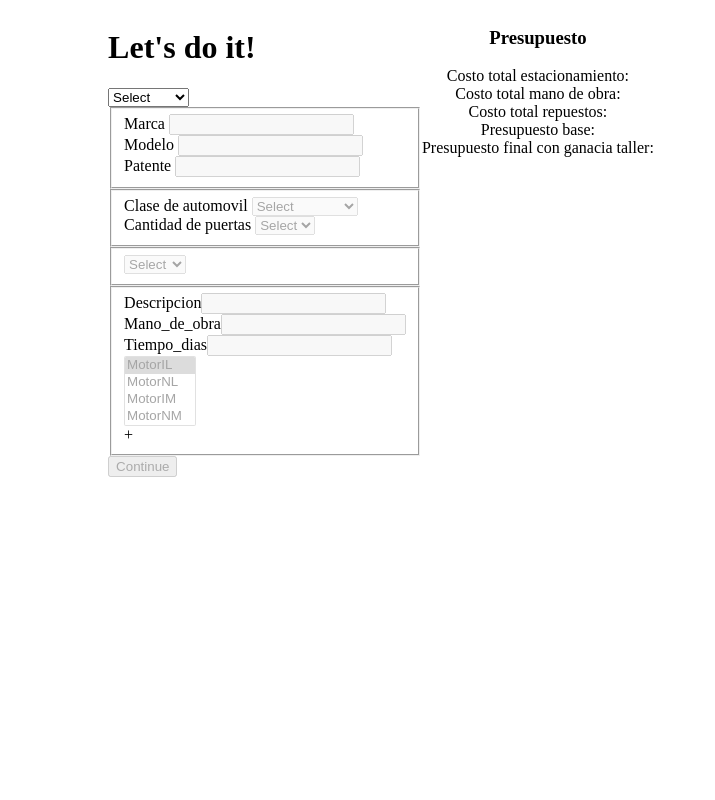
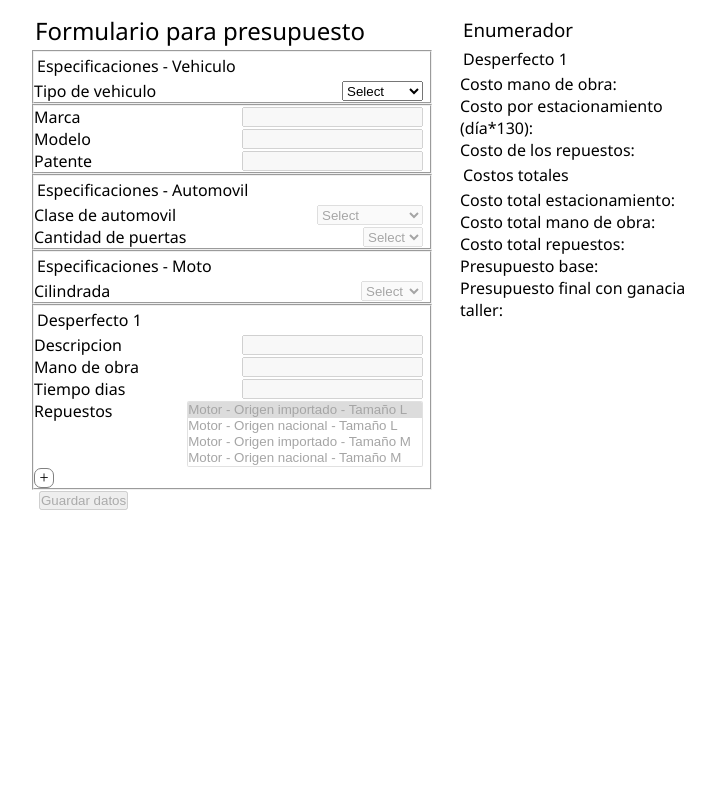
Before and after one commit to nahuel-nicolas/budget, a Django app: page / in a window 1280 px wide. Shown: the whole page, without its empty margins (259-974 px from the left). Run offline with Django 4.2, Linux system fonts and the light colour scheme; data comes from the database, SQL or seed files in the repository; both versions use the stored data as it was after the commit; data that the repository does not hold is empty.

Commit message:
form javascript functionally finished

```diff
--- a/budget/budget/settings.py
+++ b/budget/budget/settings.py
@@ -25,7 +25,7 @@ SECRET_KEY = 'django-insecure-7!g3h0lv2hq_5stq=wx49bc#%a-qn!i*fo%6$gc5l2qrbm)xf_
 # SECURITY WARNING: don't run with debug turned on in production!
 DEBUG = True
 
-ALLOWED_HOSTS = []
+ALLOWED_HOSTS = ["192.168.1.44", "127.0.0.1"]
 
 
 # Application definition
--- a/budget/budget_app/static/budget_app/app.js
+++ b/budget/budget_app/static/budget_app/app.js
@@ -29,12 +29,6 @@ const vehicle_dynamic_data = {
     "car_doors": null,
     "bike_engine_size": null,
 }
-// const relevant_replacement_dynamic_data = {
-//     "vehicle_type": null,
-//     "car_types": null,
-//     "car_doors": null,
-//     "bike_engine_size": null,
-// }
 
 function getDynamicWebInputs(vehicle_dynamic_data, failureContainerParent_id=null) {
     const dynamicWebInputs = {}
@@ -58,9 +52,11 @@ const dynamicWebInputs = getDynamicWebInputs(vehicle_dynamic_data, null);
 const generic_specifications = form.querySelector("#generic_specifications");
 const car_specifications = form.querySelector("#car_specifications");
 const bike_specifications = form.querySelector("#bike_specifications");
+const failureContainerPusherButton = failure_fieldset.querySelector("#pusher_button")
 const submit_button = form.querySelector("#submit_button")
 const fieldsets = [
-    generic_specifications, car_specifications, bike_specifications, failure_fieldset, submit_button
+    generic_specifications, car_specifications, bike_specifications, failure_fieldset,
+    submit_button
 ];
 
 for (const fieldSet of fieldsets) {
@@ -126,7 +122,12 @@ function addEventsToDynamicWebInputs() {
         currentDynamicWebInput.addEventListener('change', (event) => {
             vehicle_dynamic_data[currentDynamicWebInputName] = event.target.value;
             checkForChanges();
-            console.log(vehicle_dynamic_data);
+            const replacementOptionsRelatedInputs = new Set(
+                ["bike_engine_size", "car_types"]
+            );
+            if (replacementOptionsRelatedInputs.has(currentDynamicWebInputName)) {
+                updateReplacementOptions();
+            }
         });
     }
 }
@@ -234,7 +235,6 @@ function addEventsToFailureWebInputsList() {
                     failureSectionDataPointers[i][failureFieldName].textContent = event.target.value;
 
                 }
-                console.log(failure_dynamic_data);
                 updateTotalBudget();
                 checkForChanges();
             });
@@ -316,16 +316,7 @@ function getAvailableReplacementsData() {
     let availableReplacementImportedStatus, availableReplacementSize;
     if (vehicle_dynamic_data["vehicle_type"] == "bike") {
         availableReplacementImportedStatus = false;
-        const bikeEngineSize = getBikeEngineSize(vehicle_dynamic_data["vehicle_type"]);
-        if (bikeEngineSize !== null) {
-            if (bikeEngineSize < 200) {
-                availableReplacementSize = "S";
-            } else if (bikeEngineSize > 400) {
-                availableReplacementSize = "L";
-            } else {
-                availableReplacementSize = "M";
-            }
-        }
+        availableReplacementSize = vehicle_dynamic_data["bike_engine_size"];
     } else if (vehicle_dynamic_data["vehicle_type"] == "car") {
         const carType = vehicle_dynamic_data["car_types"];
         if (carType !== null) {
@@ -345,19 +336,22 @@ function getAvailableReplacementsData() {
 }
 
 function getAvailableReplacements() {
-    const {
-        availableReplacementImportedStatus, availableReplacementSize
-    } = getAvailableReplacementsData();
+    const availableReplacementsData = getAvailableReplacementsData();
+    let availableReplacementImportedStatus = availableReplacementsData[0];
+    let availableReplacementSize = availableReplacementsData[1];
     if (availableReplacementImportedStatus == null || availableReplacementSize == null) {
         return replacement_objects_json;
     }
-    const availableReplacements = replacementCategories[`${availableReplacementImportedStatus}_${availableReplacementSize}`];
+    const importedStatus = availableReplacementImportedStatus == true ? 'importado' : 'nacional';
+    const availableReplacements = replacementCategories[
+        `${importedStatus}_${availableReplacementSize}`
+    ];
     return availableReplacements;
 }
 function getReplacementOptions() {
-    const availableRemplacements = getAvailableReplacements()
+    const availableReplacements = getAvailableReplacements();
     const replacementOptions = [];
-    for (const currentReplacementData of availableRemplacements) {
+    for (const currentReplacementData of availableReplacements) {
         const replacementTitle = getCustomWebElement(
             webElementType="span",
             attributes={
@@ -372,7 +366,7 @@ function getReplacementOptions() {
                 "class": "imported_span",
             },
             children=[],
-            text=currentReplacementData.fields.importado === true ? "I" : "N",
+            text=currentReplacementData.fields.importado === true ? " - Origen importado" : " - Origen nacional",
         );
         const replacementSizeSpan = getCustomWebElement(
             webElementType="span",
@@ -380,7 +374,7 @@ function getReplacementOptions() {
                 "class": "size_span",
             },
             children=[],
-            text=currentReplacementData.fields.size,
+            text=` - Tamaño ${currentReplacementData.fields.size}`,
         );
         const replacementInfoContainer = getCustomWebElement(
             webElementType="div",
@@ -401,7 +395,7 @@ function getReplacementOptions() {
     }
     return replacementOptions;
 }
-
+const replacementSelectList = []
 function getReplacementsFieldContainer(parentId) {
     const field_id = `id_${parentId}_replacements`
     const replacements_label = getCustomWebElement(
@@ -410,16 +404,20 @@ function getReplacementsFieldContainer(parentId) {
             "for": field_id,
         },
         children=[],
+        text="Repuestos"
     );
     const replacements_select = getCustomWebElement(
         webElementType="select",
         attributes={
+            "class": "replacements_select",
             "name": `${parentId}_field_container`,
             "id": field_id,
         },
         children=getReplacementOptions(),
     );
     replacements_select.multiple = true
+    replacementSelectList.push(replacements_select);
+
     const field_container = getCustomWebElement(
         webElementType="div",
         attributes={
@@ -431,7 +429,13 @@ function getReplacementsFieldContainer(parentId) {
 }
 
 function getFailureFieldContainers(parentId, failure_fields) {
-    const failure_field_containers = [];
+    const field_container_title = getCustomWebElement(
+        'h4',
+        {},
+        [],
+        `Desperfecto ${(parseInt(parentId) + 1).toString()}`
+    );
+    const failure_field_containers = [field_container_title];
     for (const fieldName of failure_fields) {
         if (fieldName != 'id') {
             const field_id = `id_${parentId}_${fieldName}`
@@ -463,7 +467,7 @@ function getFailureFieldContainers(parentId, failure_fields) {
                     "for": field_id,
                 },
                 children=[],
-                text=capitalizeFirstLetter(fieldName),
+                text=`${capitalizeFirstLetter(fieldName.replace(/_/g, " "))} `,
             );
             const field_container = getCustomWebElement(
                 webElementType="div",
@@ -498,11 +502,23 @@ const failureSectionDataPointers = [];
 
 function addFailureSectionToEnumerator(parentId) {
     const failureSectionId = `id_fs_${parentId}`
+    const sectionTitle = getCustomWebElement(
+        'h4',
+        {},
+        [],
+        `Desperfecto ${(parseInt(parentId) + 1).toString()}`
+    );
     const failureDescription = getCustomWebElement(
         'span',
         {
             'id': `${failureSectionId}_descripcion`
         }
+    );
+    const workersCostTitle = getCustomWebElement(
+        'span',
+        {},
+        [],
+        "Costo mano de obra:"
     );
     const workersCost = getCustomWebElement(
         'span',
@@ -510,11 +526,23 @@ function addFailureSectionToEnumerator(parentId) {
             'id': `${failureSectionId}_mano_de_obra`
         }
     );
+    const parkingCostTitle = getCustomWebElement(
+        'span',
+        {},
+        [],
+        "Costo por estacionamiento (día*130):"
+    );
     const tiempoDias = getCustomWebElement(
         'span',
         {
             'id': `${failureSectionId}_tiempo_dias`
         }
+    );
+    const replacementsCostTitle = getCustomWebElement(
+        'span',
+        {},
+        [],
+        "Costo de los repuestos:"
     );
     const replacementsCost = getCustomWebElement(
         'span',
@@ -528,7 +556,10 @@ function addFailureSectionToEnumerator(parentId) {
             'id': `${failureSectionId}_container`,
             'class': 'container'
         },
-        [failureDescription, workersCost, tiempoDias, replacementsCost]
+        [
+            sectionTitle, failureDescription, workersCostTitle, workersCost,
+            parkingCostTitle, tiempoDias, replacementsCostTitle, replacementsCost
+        ]
     );
     failureSectionDataPointers[parentId] = {
         'descripcion': failureDescription,
@@ -557,11 +588,17 @@ function addFailureContainer()
 }
 
 function addFailureContainerPusherButton() {
-    const failureContainerPusherButton = failure_fieldset.querySelector("#pusher_button")
     failureContainerPusherButton.addEventListener('click', () => {
         addFailureContainer();
     });
 }
 
+function updateReplacementOptions() {
+    for (const currentReplacementSelect of replacementSelectList) {
+        const newOptions = getReplacementOptions();
+        currentReplacementSelect.replaceChildren(...newOptions);
+    }
+}
+
 addFailureContainer();
 addFailureContainerPusherButton();
--- a/budget/budget_app/static/budget_app/style.css
+++ b/budget/budget_app/static/budget_app/style.css
@@ -1,27 +1,84 @@
-body {
+*, *:focus, *:hover {
+  outline: none;
+  font-weight: normal;
+}
+
+* {
+  margin: 0;
+  padding: 0;
+  box-sizing: border-box;
+}
+
+h4, h3, h2 {
+  margin: 3px;
+  font-family: "Segoe UI", "Open Sans", "Helvetica Neue", sans-serif;
+  font-weight: 500;
+}
+
+input, select {
+  margin: 1px 7px;
+}
+
+span, label, h4 {
+  font-family: "Segoe UI", "Open Sans", "Helvetica Neue", sans-serif;
+  font-size: medium;
+}
+
+#pusher_button {
+  cursor: pointer;
+  border: 1px solid grey;
+  border-radius: 7px;
+  width: 20px;
+  text-align: center;
+}
+
+#main_container {
   display: flex;
   flex-direction: row;
   justify-content: center;
   align-items: flex-start;
+  width: 100%;
 }
-
-#enumerator {
+#main_container #form_container #vehicle_form {
+  margin: 14px;
+  width: 400px;
+}
+#main_container #form_container #vehicle_form fieldset .field_container {
+  display: flex;
+  justify-content: space-between;
+}
+#main_container #enumerator {
+  margin: 14px;
+  width: 270px;
   display: flex;
   flex-direction: column;
   justify-content: center;
-    align-items: center;
 }
-
-#enumerator #failures {
+#main_container #enumerator #failures {
   display: flex;
   flex-direction: column;
   justify-content: center;
-    align-items: center;
 }
-
-#enumerator #failures .container {
+#main_container #enumerator #failures .container {
   display: flex;
   flex-direction: column;
   justify-content: center;
+}
+
+@media screen and (max-width: 700px) {
+  body #main_container {
+    flex-direction: column;
     align-items: center;
   }
+  body #main_container #form_container {
+    margin-top: 50px;
+  }
+  body #main_container #form_container #vehicle_form {
+    display: flex;
+    flex-direction: column;
+    width: 350px;
+    margin: 0;
+  }
+}
+
+/*# sourceMappingURL=style.css.map */
--- /dev/null
+++ b/budget/budget_app/static/budget_app/style.scss
@@ -0,0 +1,101 @@
+*,*:focus,*:hover{
+    outline:none;
+    font-weight: normal;
+}
+
+* {
+    margin: 0;
+    padding: 0;
+    box-sizing: border-box;
+}
+
+h4, h3, h2 {
+    margin: 3px;
+    font-family: 'Segoe UI', 'Open Sans', 'Helvetica Neue', sans-serif;
+    font-weight: 500;
+}
+input, select {
+    margin: 1px 7px;
+}
+span, label, h4 {
+    font-family: 'Segoe UI', 'Open Sans', 'Helvetica Neue', sans-serif;
+    font-size: medium;
+}
+#pusher_button {
+    cursor: pointer;
+    border: 1px solid grey;
+    border-radius: 7px;
+    width: 20px;
+    text-align: center;
+}
+
+body {
+
+}
+
+#main_container {
+    display: flex;
+    flex-direction: row;
+    justify-content: center;
+    align-items: flex-start;
+    width: 100%;
+
+    #form_container {
+        #vehicle_form {
+            margin: 14px;
+            width: 400px;
+            fieldset {
+                .field_container {
+                    display: flex;
+                    justify-content: space-between;
+                }
+            }
+        }
+
+    }
+
+    #enumerator {
+        margin: 14px;
+        width: 270px;
+        display: flex;
+        flex-direction: column;
+        justify-content: center;
+
+        #failures {
+            display: flex;
+            flex-direction: column;
+            justify-content: center;
+
+            .container {
+                display: flex;
+                flex-direction: column;
+                justify-content: center;
+            }
+        }
+    }
+}
+
+@media screen and (max-width: 700px) {
+    body {
+        #main_container {
+            flex-direction: column;
+            align-items: center;
+
+            #form_container {
+                margin-top: 50px;
+                #vehicle_form {
+                    display: flex;
+                    flex-direction: column;
+                    width: 350px;
+                    margin: 0;
+
+
+
+                    .field_container {
+                        // flex-direction: column;
+                    }
+                }
+            }
+        }
+    }
+}
--- a/budget/budget_app/templates/budget_app/index.html
+++ b/budget/budget_app/templates/budget_app/index.html
@@ -1,14 +1,24 @@
 {% load static %}
+<meta charset="UTF-8">
+<meta http-equiv="X-UA-Compatible" content="IE=edge">
+<meta name="viewport" content="width=device-width, initial-scale=1.0s">
 <link rel="stylesheet" href="{% static 'budget_app/style.css' %}">
+<div id="main_container">
     <div id="form_container">
-    <h1>Let's do it!</h1>
         <form action="{% url 'budget_app:save_budget' %}"" method="post" id="vehicle_form">
+            <h2>Formulario para presupuesto</h2>
             {% csrf_token %}
+            <fieldset>
+                <h4>Especificaciones - Vehiculo</h4>
+                <div class="field_container">
+                    <label for="id_vehicle_type">Tipo de vehiculo</label>
                     <select name="vehicle_type" id="id_vehicle_type" required>
                         <option value="none">Select</option>
                         <option value="bike">Moto</option>
                         <option value="car">Automovil</option>
                     </select>
+                </div>
+            </fieldset>
             <fieldset id="generic_specifications">
                 {% for field in vehiculo.fields %}
                 <div class="field_container">
@@ -18,6 +28,7 @@
                 {% endfor %}
             </fieldset>
             <fieldset id="car_specifications">
+                <h4>Especificaciones - Automovil</h4>
                 <div class="field_container">
                     <label for="car_types">Clase de automovil</label>
                     <select name="car_types" id="id_car_types">
@@ -39,24 +50,29 @@
                 </div>
             </fieldset>
             <fieldset id="bike_specifications">
+                <h4>Especificaciones - Moto</h4>
+                <div class="field_container">
+                    <label for="id_bike_engine_size">Cilindrada</label>
                     <select name="engine_size" id="id_bike_engine_size">
                         <option value="">Select</option>
                         <option value="S">125 cc</option>
                         <option value="M">250 cc</option>
                         <option value="L">500 cc</option>
                     </select>
+                </div>
             </fieldset>
             <fieldset id="failure_fieldset">
                 <div id="main_failure_container" class="container"></div>
                 <div id="pusher_button">+</div>
             </fieldset>
             <input type="number" name="failure_counter" id="id_failure_counter">
-        <input type="submit" value="Continue" name="continue" id="submit_button">
+            <input type="submit" value="Guardar datos" name="submit" id="submit_button">
         </form>
     </div>
     <div id="enumerator">
-    <h3 id="vehicle_name">Presupuesto</h3>
+        <h3 id="enumerator-title">Enumerador</h3>
         <div id="failures"></div>
+        <h4>Costos totales</h4>
         <span>Costo total estacionamiento:</span>
         <span id="total_parking_cost"></span>
         <span>Costo total mano de obra:</span>
@@ -68,6 +84,7 @@
         <span>Presupuesto final con ganacia taller:</span>
         <span id="total"></span>
     </div>
+</div>
 <script>
     const replacement_objects_json = {{ repuesto.model_json | safe }};
     const failure_fields = {{ desperfecto.fields | safe }};
--- a/budget/budget_app/views.py
+++ b/budget/budget_app/views.py
@@ -10,22 +10,19 @@ from django.urls import reverse
 #     context = {'latest_question_list': latest_question_list}
 #     return render(request, 'polls/index.html', context)
 
-# modelList = [Automovil, Moto, Desperfecto, Repuesto, Vehiculo]
-"""
-Pass dict of fields.
-With dict of fields make an object with all the dynamic data inputs.
-Add event to dynamic data inputs.
-Separate general dynamic data, relevant replacement dynamic data, failure dynamic data
-Create box enumerator
-Active post button
-Call jose
-Css
-"""
+modelList = [Automovil, Moto, Desperfecto, Repuesto, Vehiculo]
+
 def getModelFields(model):
     return [field.name for field in model._meta.fields]
 
+def getAllModelFields():
+    allModelFields = {}
+    for currentModel in modelList:
+        currentModelName = currentModel.__name__.lower()
+        allModelFields[currentModelName] = getModelFields(currentModel)
+    return allModelFields
+
 def getModelData(model, isAbstract=False):
-    # modelName = model.__name__.lower()
     value = {
         "fields": getModelFields(model),
     }
@@ -66,7 +63,6 @@ def saveBudget(request):
 
     failuresAmount = int(request.POST.get('failure_counter'))
     for currentFailureIdx in range(failuresAmount):
-        print(currentFailureIdx, request.POST.get(f'{currentFailureIdx}_mano_de_obra'))
         currentFailure = Desperfecto(
             descripcion=request.POST['descripcion'][currentFailureIdx],
             mano_de_obra=request.POST.get(f'{currentFailureIdx}_mano_de_obra'),
@@ -77,8 +73,6 @@ def saveBudget(request):
         for currentReplacementIdFromPost in currentReplacementsFromPost:
             currentReplacement = Repuesto.objects.get(pk=currentReplacementIdFromPost)
             currentFailure.repuestos.add(currentReplacement)
-        print([77, currentVehicleObject])
         currentVehicleObject.desperfectos.add(currentFailure)
-    print(request.POST)
-    print("Well done!")
+    # print(request.POST)
     return HttpResponseRedirect(reverse('budget_app:index'))
```
Also changed, not shown: budget/db.sqlite3, 1 other file. Lines whose indentation alone changed are shown as unchanged.
